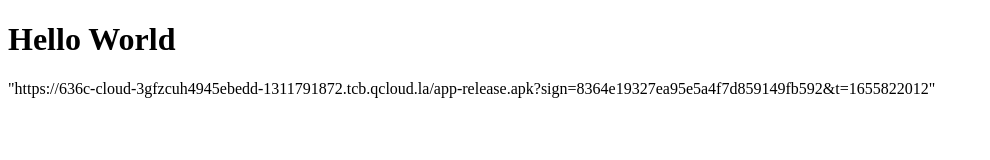
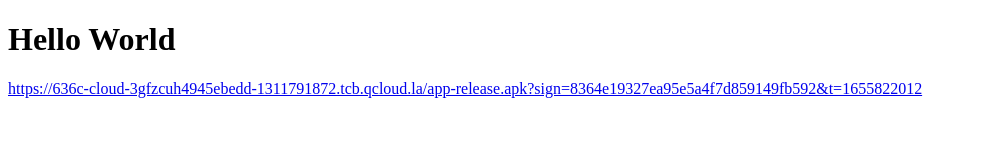
Before and after one commit to fseffzrs/fseffzrs.github.io, a plain HTML site: page index.html in a window 1280 px wide. Shown: the whole page, without its empty margins (0-990 px from the left). Drawn offline with Linux system fonts and the light colour scheme.

Commit message:
Update index.html

```diff
--- a/index.html
+++ b/index.html
@@ -3,7 +3,10 @@
 
 <body>
     <h1>Hello World</h1>
-    <p>"https://636c-cloud-3gfzcuh4945ebedd-1311791872.tcb.qcloud.la/app-release.apk?sign=8364e19327ea95e5a4f7d859149fb592&t=1655822012"</p>
+    <a href="https://636c-cloud-3gfzcuh4945ebedd-1311791872.tcb.qcloud.la/app-release.apk?sign=8364e19327ea95e5a4f7d859149fb592&t=1655822012" target="_blank">
+        <span style="font-size:16px;">https://636c-cloud-3gfzcuh4945ebedd-1311791872.tcb.qcloud.la/app-release.apk?sign=8364e19327ea95e5a4f7d859149fb592&t=1655822012 </span>
+    </a>
+
 </body>
 
 </html>
```
